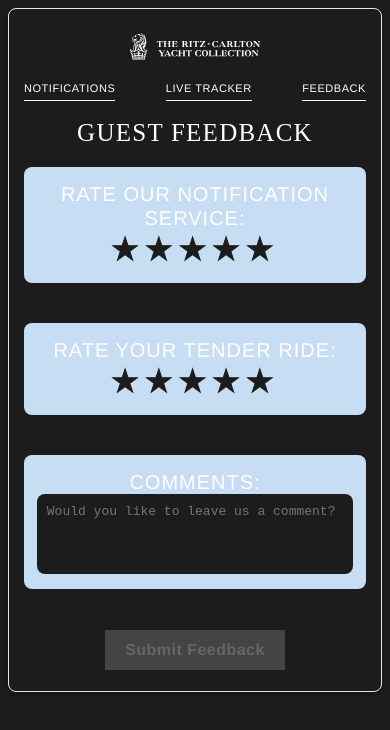
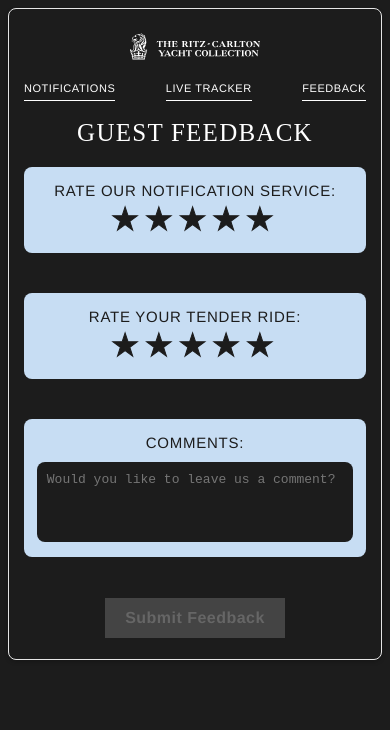
Before and after one commit to ng5jr/luminara_tender_tracking, a React (Create React App) app in the folder tender-tracking-app/: page /feedback in a window 390 px wide. Shown: the top 730 px of the page. Built offline with nearby package versions, Linux system fonts and the light colour scheme.

Commit message:
fix feedback colors

```diff
--- a/tender-tracking-app/src/pages/rating page/rating.css
+++ b/tender-tracking-app/src/pages/rating page/rating.css
@@ -193,9 +193,13 @@
     font-weight: 200;
     line-height: 1.2em;
     letter-spacing: 0.05em;
-    color: white;
     margin: 0;
-    font-size: 20px;
+    font-size: 15px;
+  }
+
+  .comment-section h3 {
+    margin-bottom: 10px;
+    /* Reduced margin for mobile */
   }
 
   .star {
@@ -214,7 +218,7 @@
 
   .rating-section h3,
   .comment-section h3 {
-    font-size: 1.5em;
+    font-size: 15px;
     /* Adjust as needed for better readability on tablets */
   }
 
```
